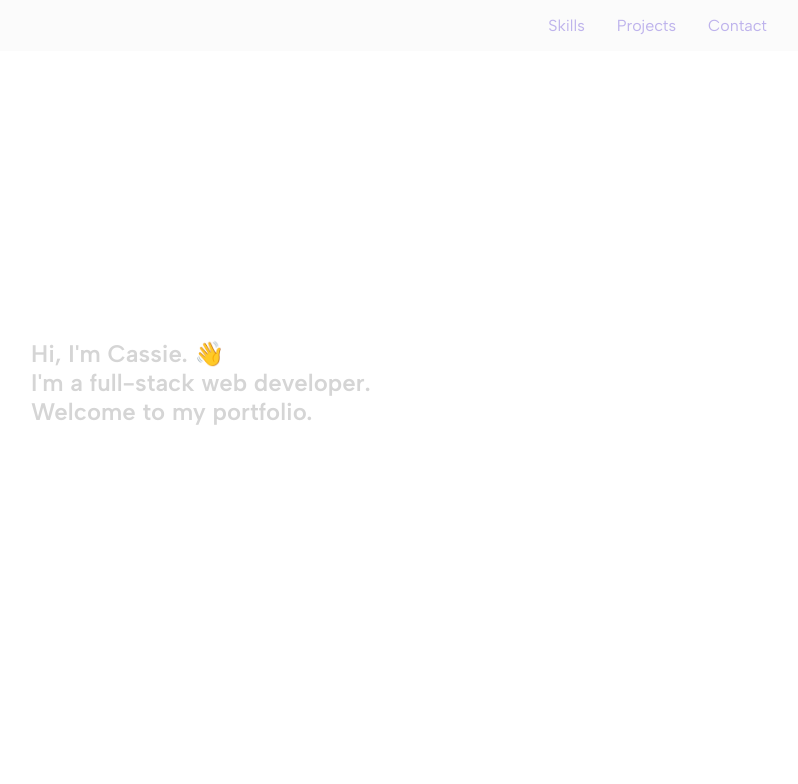
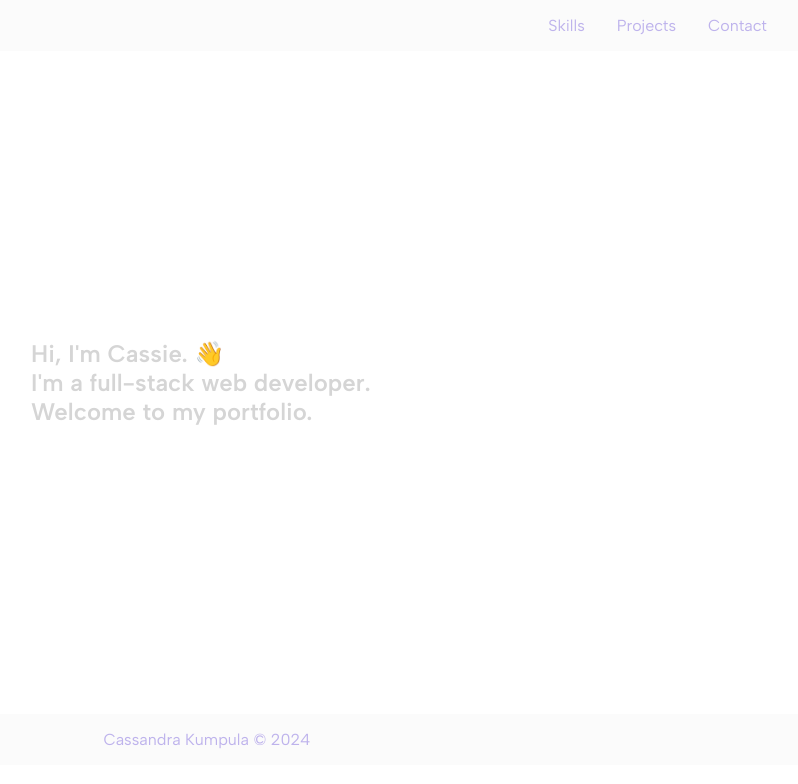
Before and after one commit to cassiek/portfolio, a React (Vite) app: page / in a window 1280 px wide. Shown: the top 784 px of the page, without its empty margins (433-1231 px from the left). Built offline with nearby package versions, Linux system fonts and the light colour scheme.

Commit message:
create footer

```diff
--- a/src/App.jsx
+++ b/src/App.jsx
@@ -3,6 +3,8 @@ import { BrowserRouter, Routes, Route } from "react-router-dom";
 import './App.scss';
 import Header from "./components/Header/Header.jsx";
 import LandingPage from "./pages/LandingPage/LandingPage.jsx";
+
+import Footer from "./components/Footer/Footer.jsx";
 
 function App() {
   const [count, setCount] = useState(0)
@@ -20,6 +22,7 @@ function App() {
 
             {/* <Route path="*" element={<NotFoundPage />} /> */}
           </Routes>
+          <Footer />
         </BrowserRouter>
       </div>
     </>
--- a/src/components/Footer/Footer.jsx
+++ b/src/components/Footer/Footer.jsx
@@ -0,0 +1,13 @@
+import "./Footer.scss";
+
+function Footer() {
+    return (
+        <footer className="footer">
+            <p className="footer__copyright">
+                Cassandra Kumpula © 2024
+            </p>
+        </footer>
+    )
+};
+
+export default Footer;
--- a/src/components/Footer/Footer.scss
+++ b/src/components/Footer/Footer.scss
@@ -0,0 +1,12 @@
+@use "../../styles/partials/mixins" as *;
+@use "../../styles/partials/variables" as *;
+
+.footer {
+    background-color: $light-silver;
+
+    &__copyright {
+        color: $portfolio-lilac;
+        margin: 1rem 0;
+        justify-self: center;
+    }
+}
```
